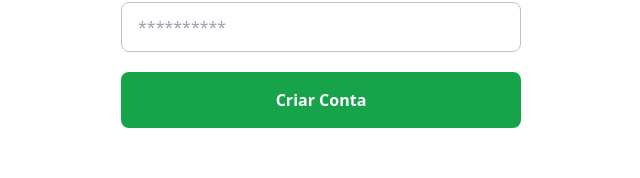
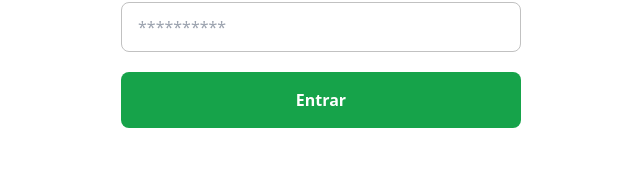
Before and after one commit to vf-jara/loginPage, a Next.js app: page / in a window 1280 px wide. Both pictures are taken after a click on the button "Entre aqui". Shown: the part 490-668 px from the top of the page, without its empty margins (319-959 px from the left). Built offline with nearby package versions, Linux system fonts and the light colour scheme.

Commit message:
adiciona transição de cores

```diff
--- a/pages/index.jsx
+++ b/pages/index.jsx
@@ -31,7 +31,7 @@ export default function Home() {
               Nova Conta
             </h1>
 
-            <a href="#" className='px-6 py-2 border bg-[rgba(0,0,0,0.2] w-full text-center rounded-lg bg-[#F5F5F5] font-semibold text-base shadow-md mb-12 hover:bg-slate-100'>
+            <a href="#" className='px-6 py-2 border bg-[rgba(0,0,0,0.2] w-full text-center rounded-lg bg-[#F5F5F5] font-semibold text-base shadow-md mb-12 hover:bg-slate-100 transition-colors'>
               Crie sua conta com o <span className='font-bold'>Google</span>
             </a>
             <div className='flex text-center'>
@@ -78,7 +78,7 @@ export default function Home() {
                 </a>
               </label>
 
-              <button type='submit' className='block text-center w-full px-6 py-4 bg-green-600 rounded-lg text-white font-bold hover:bg-green-900'>
+              <button type='submit' className='block text-center w-full px-6 py-4 bg-green-600 rounded-lg text-white font-bold hover:bg-green-900 transition-colors'>
                 Criar Conta
               </button>
             </form>
@@ -98,7 +98,7 @@ export default function Home() {
               Entrar
             </h1>
 
-            <a href="#" className='px-6 py-2 border bg-[rgba(0,0,0,0.2] w-full text-center rounded-lg bg-[#F5F5F5] font-semibold text-base shadow-md mb-12 hover:bg-slate-100'>
+            <a href="#" className='px-6 py-2 border bg-[rgba(0,0,0,0.2] w-full text-center rounded-lg bg-[#F5F5F5] font-semibold text-base shadow-md mb-12 hover:bg-slate-100 transition-colors'>
               Entre com sua conta <span className='font-bold'>Google</span>
             </a>
             <div className='flex text-center'>
@@ -128,8 +128,8 @@ export default function Home() {
               </label>
               <input type="password" name="password" placeholder='**********' className='w-full border border-[#C1C1C1] px-4 py-3 rounded-lg mt-2 mb-5' value={enterPassword} onChange={e => setEnterPassword(e.target.value)} required></input>
 
-              <button type='submit' className='block text-center w-full px-6 py-4 bg-green-600 rounded-lg text-white font-bold hover:bg-green-900'>
-                Criar Conta
+              <button type='submit' className='block text-center w-full px-6 py-4 bg-green-600 rounded-lg text-white font-bold hover:bg-green-900 transition-colors'>
+                Entrar
               </button>
             </form>
             <p className='mb-5'>
```
